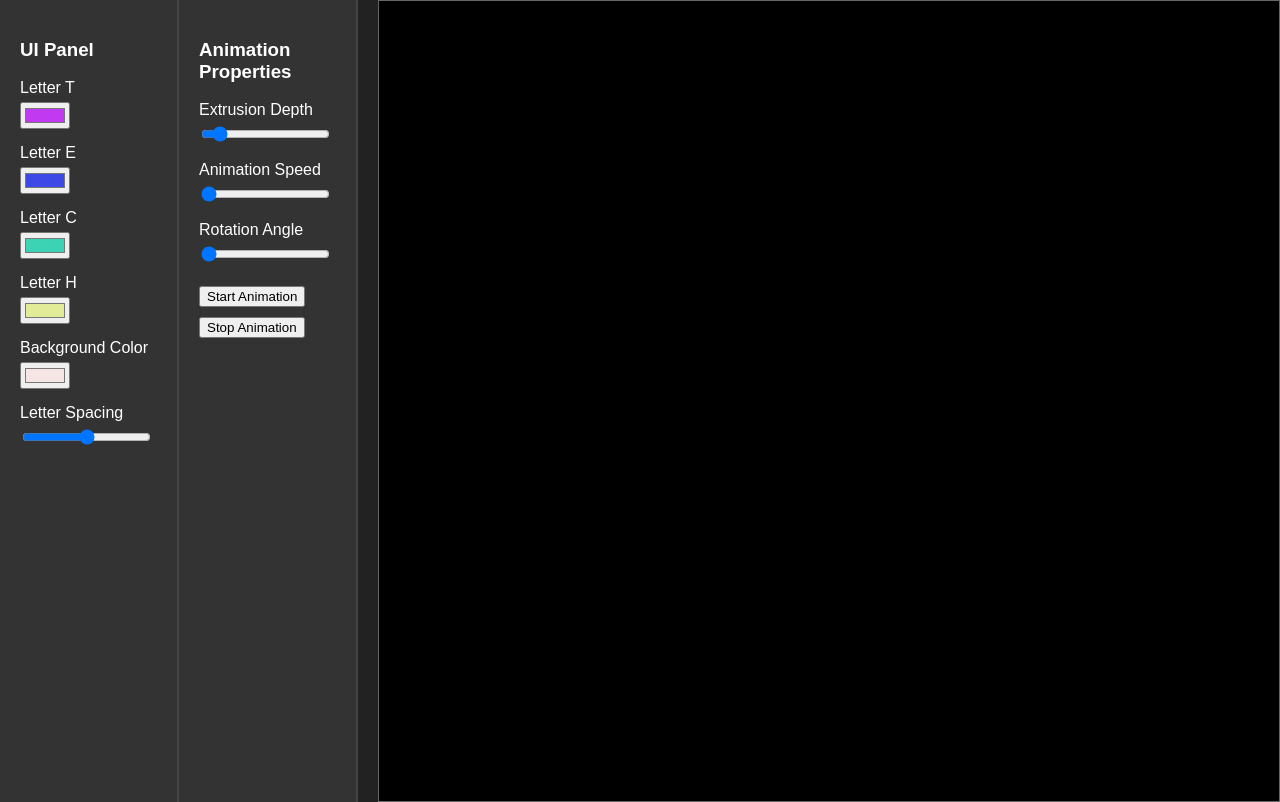
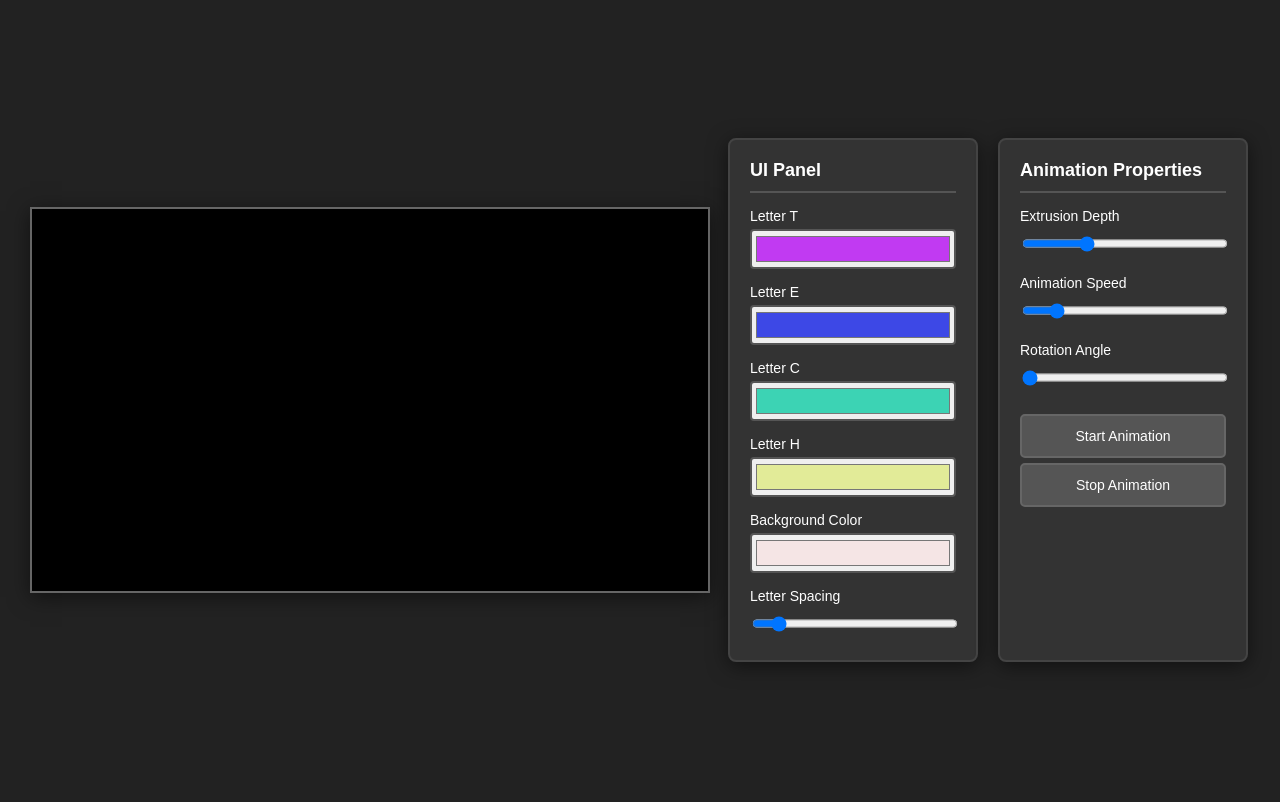
Before and after one commit to Jnyyy27/3D-Word-Logo, a plain HTML site: page index.html in a window 1280 px wide. Drawn offline with Linux system fonts and the light colour scheme; a script that the page names is missing.

Commit message:
Change size

```diff
--- a/index.html
+++ b/index.html
@@ -9,35 +9,123 @@
         body {
             background: #222;
             margin: 0;
+            padding: 0;
             display: flex;
-            flex-direction: row;
+            justify-content: center;
+            align-items: center;
+            height: 100vh;
+            overflow: hidden;
             color: white;
             font-family: Arial;
         }
 
-        #ui-panel, #control-panel {
-            width: 250px;
+        .container {
+            display: flex;
+            flex-direction: row;
+            gap: 20px;
             padding: 20px;
-            background: #333;
-            border-right: 2px solid #444;
+            max-width: 95vw;
+            max-height: 95vh;
+        }
+
+        .canvas {
+            display: flex;
+            align-items: center;
+            justify-content: center;
         }
 
         #gl-canvas {
             background: black;
-            margin-left: 20px;
-            border: 1px solid #666;
+            border: 2px solid #666;
+            box-shadow: 0 4px 20px rgba(0, 0, 0, 0.5);
+            max-width: 100%;
+            max-height: 100%;
+        }
+
+        .panel-container {
+            display: flex;
+            flex-direction: row;
+            gap: 20px;
+        }
+
+        #ui-panel,
+        #control-panel {
+            width: 250px;
+            padding: 20px;
+            background: #333;
+            border: 2px solid #444;
+            border-radius: 8px;
+            box-shadow: 0 4px 20px rgba(0, 0, 0, 0.5);
+            box-sizing: border-box;
+            overflow-y: auto;
+        }
+
+        h3 {
+            margin-top: 0;
+            margin-bottom: 15px;
+            font-size: 18px;
+            border-bottom: 2px solid #555;
+            padding-bottom: 10px;
         }
 
         label {
             display: block;
             margin-top: 15px;
             margin-bottom: 5px;
+            font-size: 14px;
+        }
+
+        input[type="color"] {
+            width: 100%;
+            height: 40px;
+            border: 2px solid #555;
+            border-radius: 4px;
+            cursor: pointer;
+        }
+
+        input[type="range"] {
+            width: 100%;
+            cursor: pointer;
+            height: 25px;
+        }
+
+        button {
+            width: 100%;
+            padding: 12px;
+            font-size: 14px;
+            cursor: pointer;
+            background: #555;
+            color: white;
+            border: 2px solid #666;
+            border-radius: 5px;
+            transition: all 0.3s;
+            margin-top: 5px;
+        }
+
+        button:hover {
+            background: #666;
+            transform: translateY(-2px);
+            box-shadow: 0 4px 8px rgba(0, 0, 0, 0.3);
+        }
+
+        button:active {
+            background: #444;
+            transform: translateY(0);
         }
     </style>
 </head>
 
 <body>
+    <div class="container">
+        <!-- Canvas for the graphic rendering -->
+        <div class="canvas">
+            <canvas id="gl-canvas" width="1100" height="620">
+                Error: your browser doesn't support the HTML5 canvas element
+            </canvas>
+        </div>
 
+        <!-- Panel container on the right side -->
+        <div class="panel-container">
             <!-- ==================== UI PANEL ==================== -->
             <div id="ui-panel">
                 <h3>UI Panel</h3>
@@ -58,8 +146,7 @@
                 <input type="color" id="bgColorPicker" value="#f5e5e5">
 
                 <label>Letter Spacing</label>
-        <input type="range" id="spacingSlider" min="0" max="2" value="1" step="0.1">
-
+                <input type="range" id="spacingSlider" min="0" max="2" value="0.2" step="0.1">
             </div>
 
             <!-- ==================== ANIMATION PANEL ==================== -->
@@ -67,21 +154,19 @@
                 <h3>Animation Properties</h3>
 
                 <label>Extrusion Depth</label>
-        <input type="range" id="depthSlider" min="0" max="1" value="0.1" step="0.1">
+                <input type="range" id="depthSlider" min="0" max="1" value="0.3" step="0.1">
 
                 <label>Animation Speed</label>
-        <input type="range" id="speedSlider" min="0" max="5" value="0.02">
+                <input type="range" id="speedSlider" min="0" max="5" value="0.7" step="0.1">
 
                 <label>Rotation Angle</label>
                 <input type="range" id="angleSlider" min="0" max="360" value="0">
 
                 <button id="startBtn" style="margin-top: 20px;">Start Animation</button>
-        <button id="stopBtn" style="margin-top: 10px;">Stop Animation</button>
-
+                <button id="stopBtn">Stop Animation</button>
             </div>
-
-    <!-- ==================== VERTEX SHADER ==================== -->
-    <canvas id="gl-canvas" width="900" height="800"></canvas>
+        </div>
+    </div>
 
     <!-- ==================== VERTEX SHADER ==================== -->
     <script id="vertex-shader" type="x-shader/x-vertex">
```
Lines whose indentation alone changed are shown as unchanged.
